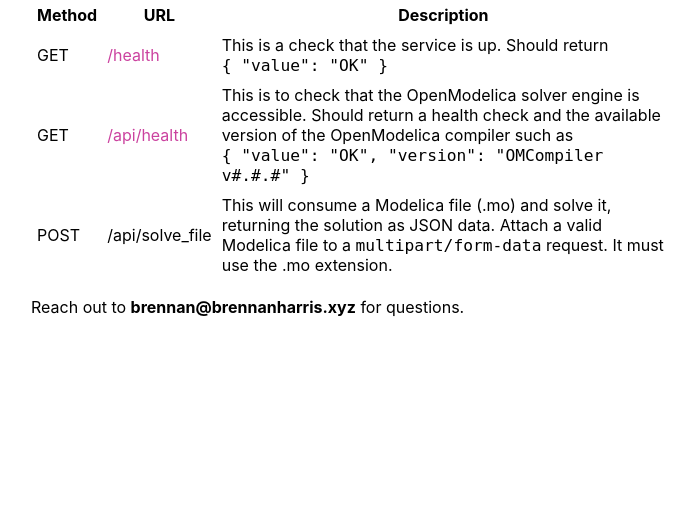
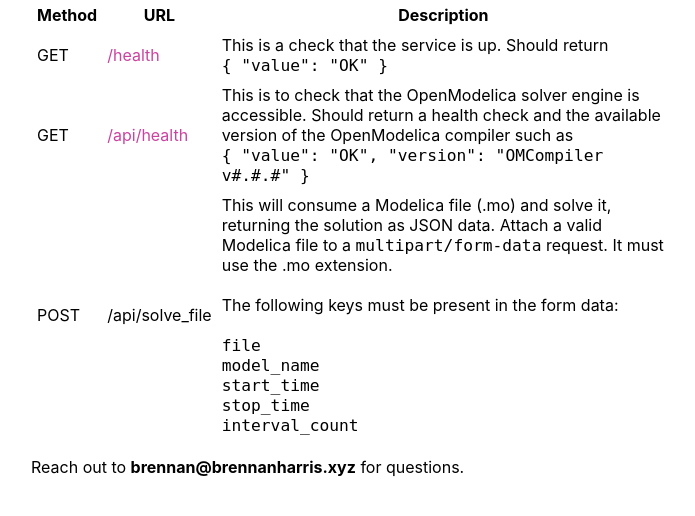
Before and after one commit to brennanxyz/modelicor, a Flask app: page / in a window 1280 px wide. Shown: the part 201-717 px from the top of the page, without its empty margins (33-728 px from the left). Run offline with Flask 2, Linux system fonts and the light colour scheme.

Commit message:
used openmodelica base image instead of clone/build. added DyMat. solves .mo files

```diff
--- a/docker-compose.yaml
+++ b/docker-compose.yaml
@@ -5,5 +5,3 @@
     build: .
     ports:
       - "3131:3030"
-    volumes:
-      - ./shared:/app/shared
--- a/main.py
+++ b/main.py
@@ -1,11 +1,15 @@
-from flask import Flask, jsonify, request, render_template
+from flask import Flask, jsonify, request, render_template, send_file
 from werkzeug.utils import secure_filename
 import tempfile
 import os
+import sys
+import json
+import DyMat
 from OMPython import OMCSessionZMQ
 app = Flask(__name__)
 
 omc = OMCSessionZMQ()
+omc.sendExpression("installPackage(Modelica)")
 
 ALLOWED_EXTENSIONS = {'mo'}
 
@@ -33,23 +37,47 @@
 @app.errorhandler(500)
 @app.route("/api/solve_file", methods=["POST"])
 def solve_file():
+    data = {}
     dirname = ''
     if 'file' not in request.files:
         return jsonify({"message": "no file object found in request"}), 500
-    file = request.files['file']
-    if file.filename == '':
+    filein = request.files['file']
+    if filein.filename == '':
         return jsonify({"message": "file is missing filename property"}), 500
-    if file and allowed_file(file.filename):
-        filename = secure_filename(file.filename)
+    if filein and allowed_file(filein.filename):
+        filename = secure_filename(filein.filename)
+        results_filename = filename.replace('.mo', '_res.mat')
+        with tempfile.TemporaryDirectory() as tmpdirname:
+            form_data = dict(request.form)
 
-        with tempfile.TemporaryDirectory() as tmpdirname:
-            dirname += os.path.join(tmpdirname, filename)
-            print('created temporary directory', tmpdirname)
-            file.save(os.path.join(tmpdirname, filename))
+            fullname = os.path.join(tmpdirname, filename)
+            filein.save(fullname)
 
-    return jsonify({"dirmade": dirname})
+            omc = OMCSessionZMQ()
+            omc.sendExpression('cd("' + tmpdirname + '")')
+            omc.sendExpression('loadModel(Modelica)')
+            omc.sendExpression('loadFile("' + filename + '", "' + form_data['model_name'] + '")')
+            omc.sendExpression('instantiateModel(' + form_data['model_name'] + ')')
+            metadata = omc.sendExpression("simulate(" + form_data['model_name'] + ", startTime=" + form_data['start_time'] + ", stopTime=" + form_data['stop_time'] + ", numberOfIntervals=" + form_data['interval_count'] + ")")
+
+            sim_data = {}
+            dmf = DyMat.DyMatFile(os.path.join(
+                tmpdirname,
+                form_data['model_name'] + '_res.mat'
+            ))
+            names = dmf.names()
+            vars = []
+            ignored = ["theta_const", "y_const", "youngs_modulus", "moment_inertia"]
+            for var_name in names:
+                if var_name not in ignored:
+                    temp_list = dmf.getVarArray([var_name]).tolist()
+                    sim_data[var_name] = temp_list
+
+            return jsonify({"simulation_results": sim_data, "metadata": metadata})
+
+    return jsonify({"message": "mysterious file processing failure"}), 500
 
 
 
 if __name__ == "__main__":
-    app.run(host='0.0.0.0', port=3030)
+    app.run(host='0.0.0.0', port=3030, debug=False)
--- a/requirements.txt
+++ /dev/null
@@ -1,3 +0,0 @@
-Flask
-pyzmq
-OMPython
--- a/templates/home.html
+++ b/templates/home.html
@@ -14,7 +14,7 @@
     <h1>
       <span style="color:#cb429f;">M</span><span style="color:#b43c94;">o</span><span style="color:#9e3588;">d</span><span style="color:#892f7b;">e</span><span style="color:#74296e;">l</span><span style="color:#602261;">i</span><span style="color:#4e1b53;">c</span><span style="color:#3c1545;">o</span><span style="color:#2c0e37;">r</span>
     </h1>
-    <p>Modelicor is an open-source web service that exposes functions of the <a href="https://www.openmodelica.org/" target="_blank">OpenModelica</a> shell and compiler through REST API calls. The code lives <a gref="https://github.com/brennanxyz/modelicor" target="_blank">here</a> on GitHub. The interface accepts the following HTTP requests:</p>
+    <p>Modelicor is an open-source web service that exposes functions of the <a href="https://www.openmodelica.org/" target="_blank">OpenModelica</a> shell and compiler through REST API calls. The code lives <a g\href="https://github.com/brennanxyz/modelicor" target="_blank">here</a> on GitHub. The interface accepts the following HTTP requests:</p>
     <p>
       <table>
         <tr>
@@ -40,7 +40,15 @@
           <td>POST</td>
           <td>/api/solve_file</td>
           <td>
-            This will consume a Modelica file (.mo) and solve it, returning the solution as JSON data. Attach a valid Modelica file to a <code>multipart/form-data</code> request. It must use the .mo extension.
+            This will consume a Modelica file (.mo) and solve it, returning the solution as JSON data. Attach a valid Modelica file to a <code>multipart/form-data</code> request. It must use the .mo extension.<br><br>
+            The following keys must be present in the form data:<br><br>
+            <code>
+              file<br>
+              model_name<br>
+              start_time<br>
+              stop_time<br>
+              interval_count
+            </code>
           </td>
         </tr>
 
```
Also changed, not shown: 4 other files.
